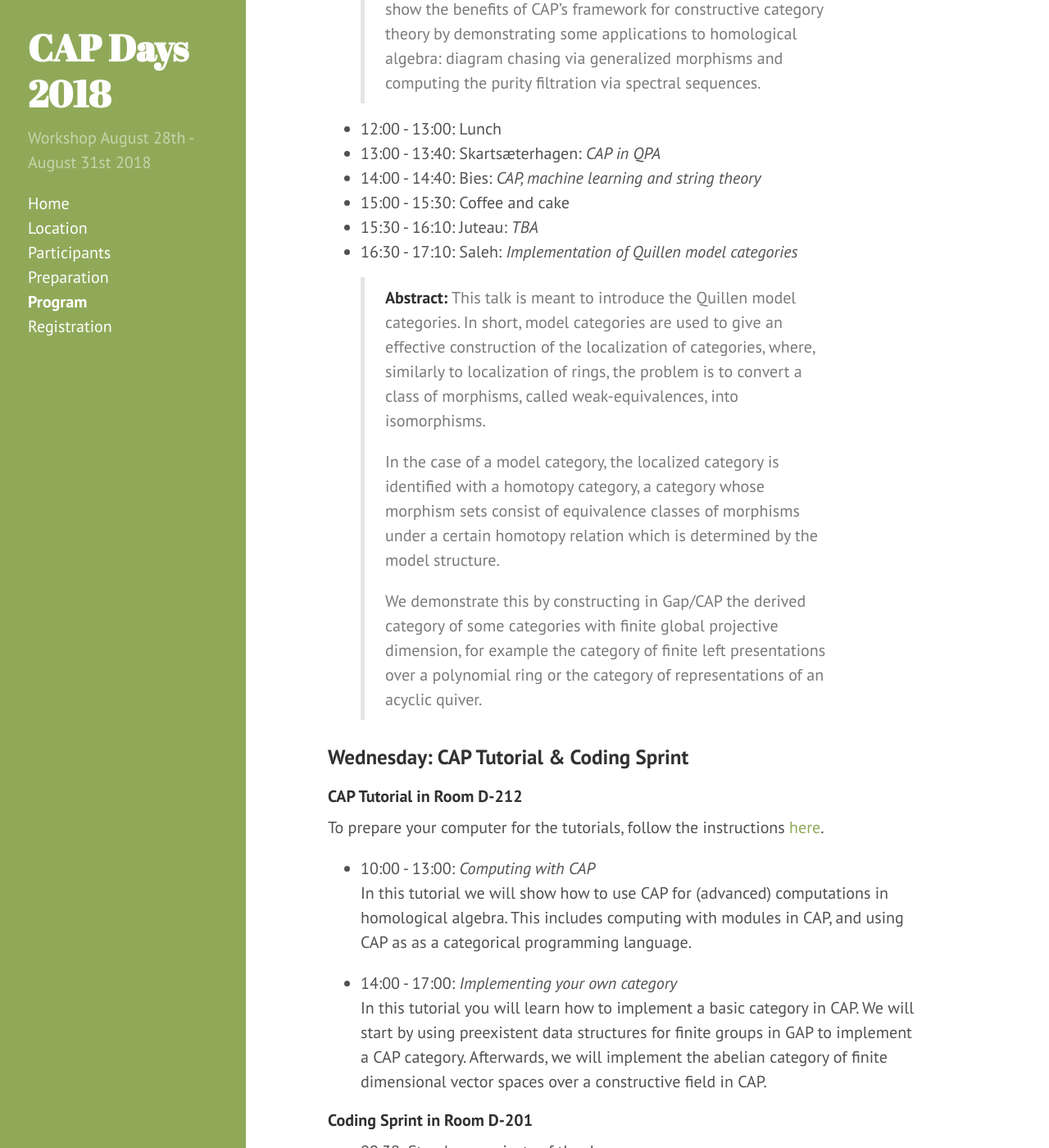
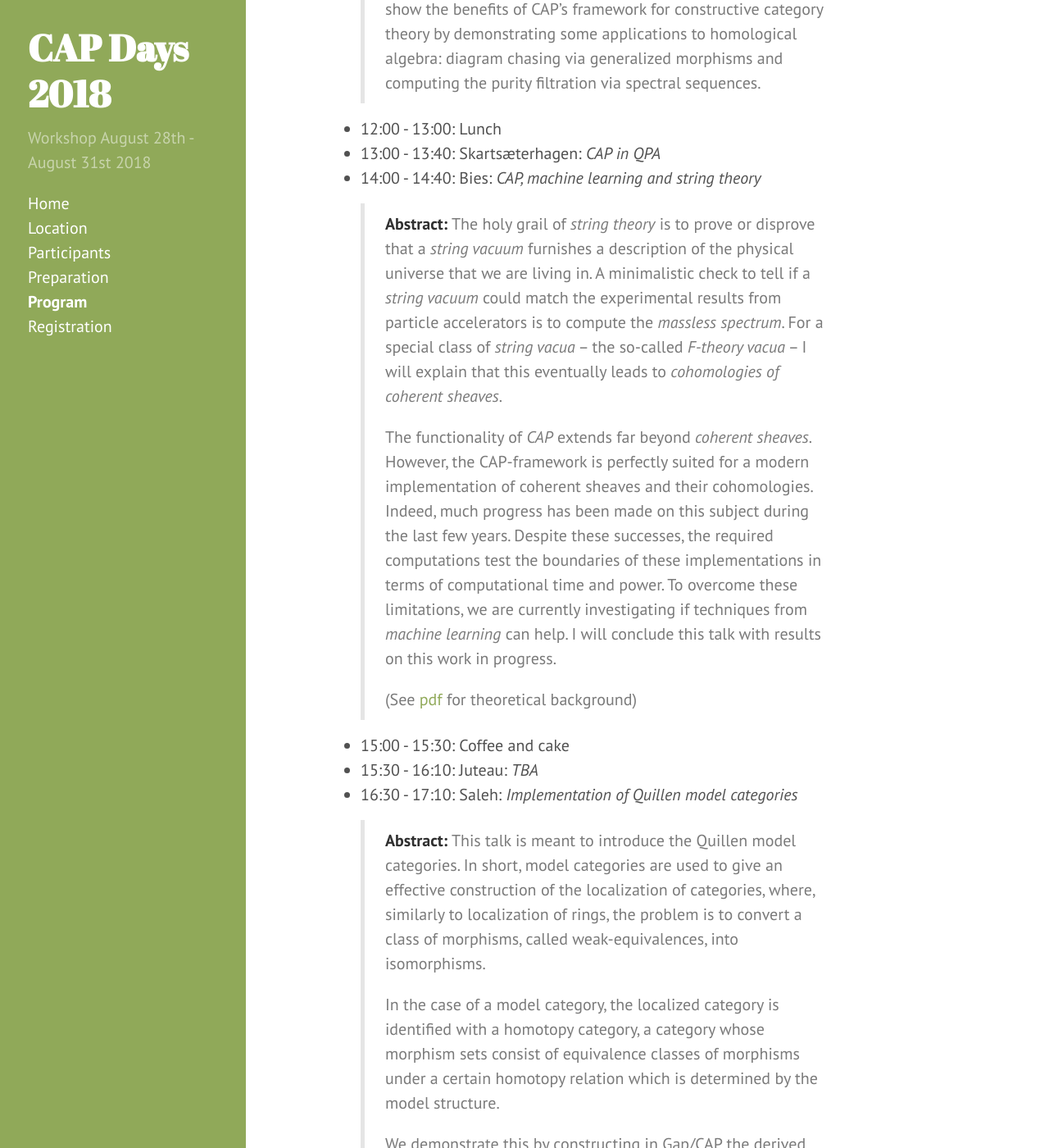
Before and after one commit to homalg-project/capdays-2018, a Jekyll site: the page built from program.md, in a window 1280 px wide and 1400 px high, scrolled down 539 px. Shown: the whole window at 82% size. Built offline with Jekyll 4.4.1, drawn with Linux system fonts in a browser that asks for light colours.

Commit message:
Added abstract martin

```diff
--- a/program.md
+++ b/program.md
@@ -24,6 +24,20 @@ title: Program
 * 12:00 - 13:00: Lunch
 * 13:00 - 13:40: Skartsæterhagen: *CAP in QPA*
 * 14:00 - 14:40: Bies: *CAP, machine learning and string theory*
+> **Abstract:** The holy grail of *string theory* is to prove or disprove that a *string vacuum* furnishes a description of the
+> physical universe that we are living in. A minimalistic check to tell if a *string vacuum* could match the
+> experimental results from particle accelerators is to compute the *massless spectrum*. For a special class
+> of *string vacua* -- the so-called *F-theory vacua* -- I will explain that this eventually leads to *cohomologies of coherent sheaves*.
+>
+> The functionality of *CAP* extends far beyond *coherent sheaves*. However, the CAP-framework is perfectly suited
+> for a modern implementation of coherent sheaves and their cohomologies.
+> Indeed, much progress has been made on this subject during the last few years.
+> Despite these successes, the required computations test the boundaries of these implementations
+> in terms of computational time and power. To overcome these limitations, we are currently
+> investigating if techniques from *machine learning* can help. I will conclude this talk with results on this work in progress.
+>
+> (See [pdf]({{ site.baseurl }}/public/Abstract_Bies.pdf) for theoretical background)
+
 * 15:00 - 15:30: Coffee and cake
 * 15:30 - 16:10: Juteau: *TBA*
 * 16:30 - 17:10: Saleh: *Implementation of Quillen model categories*
```
